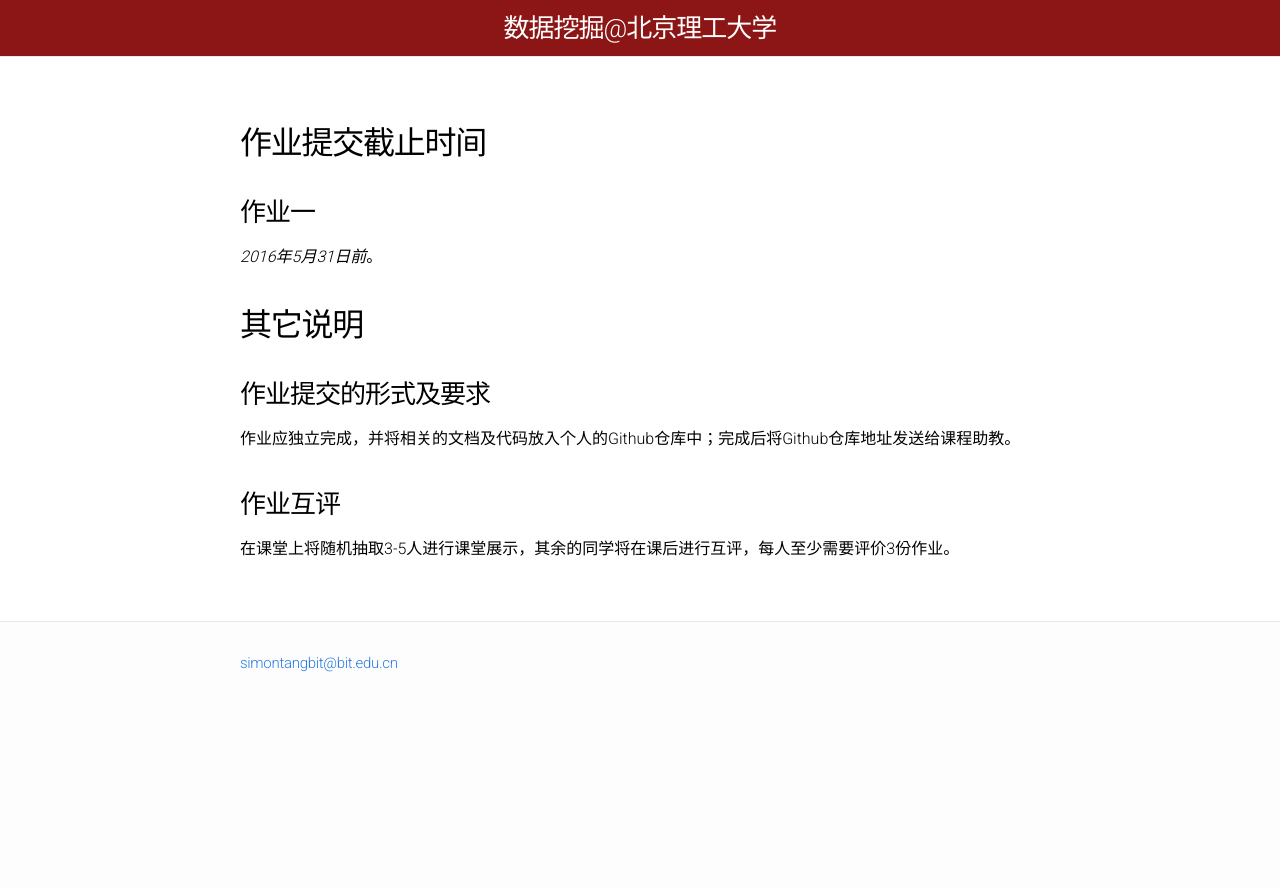
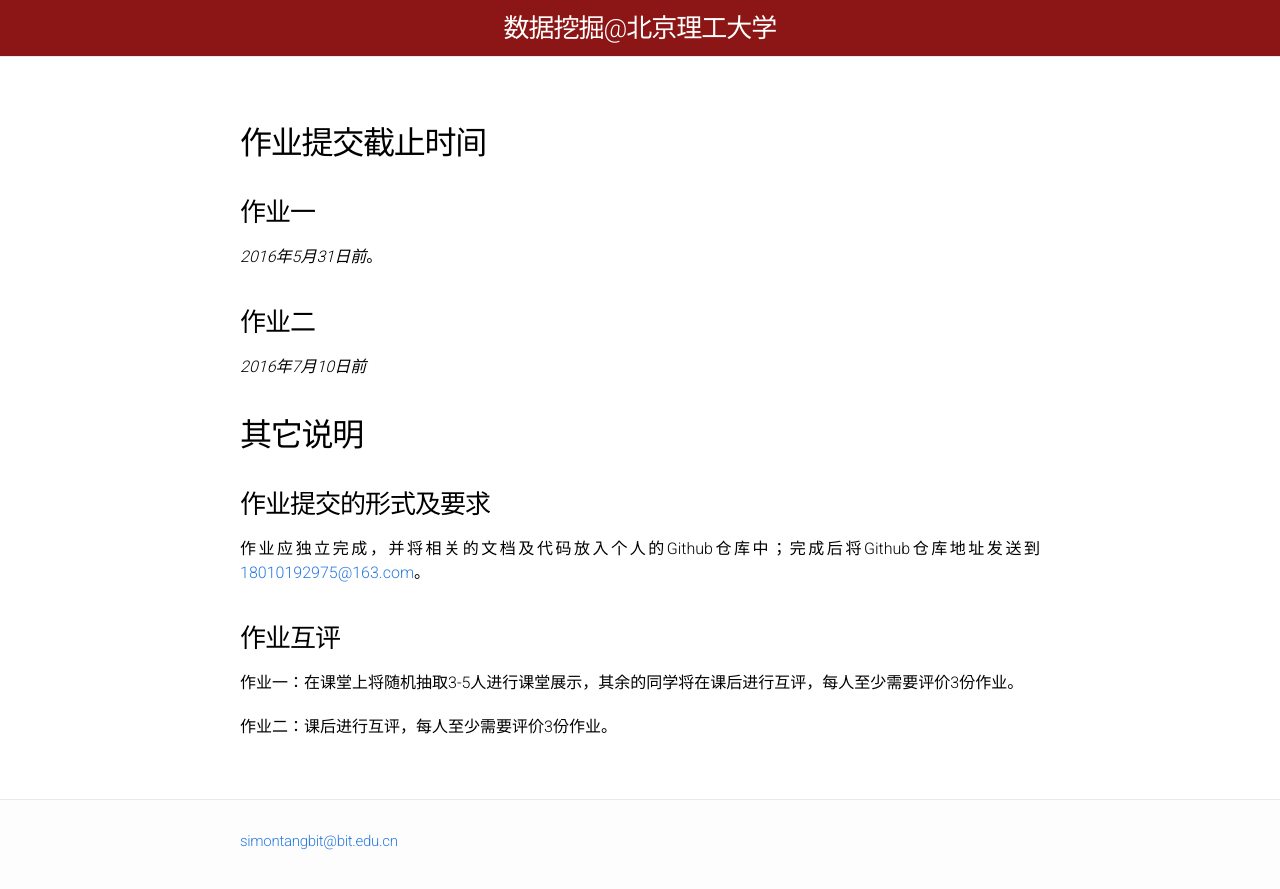
Before and after one commit to BITDM/bitdm.github.io, a Jekyll site: the page built from 2016/assignments/assignment_submit.md, in a window 1280 px wide. Shown: the top 889 px of the page. Built offline with Jekyll 4.4.1, drawn with Linux system fonts in a browser that asks for light colours.

Commit message:
大作业2的内容及时间要求

```diff
--- a/2016/assignments/assignment_submit.md
+++ b/2016/assignments/assignment_submit.md
@@ -10,12 +10,18 @@ permalink: /2016/assignment_submit/
 
 *2016年5月31日前*。
 
+### 作业二
+
+*2016年7月10日前*
+
 ## 其它说明
 
 ### 作业提交的形式及要求
 
-作业应独立完成，并将相关的文档及代码放入个人的Github仓库中；完成后将Github仓库地址发送给课程助教。
+作业应独立完成，并将相关的文档及代码放入个人的Github仓库中；完成后将Github仓库地址发送到<a href="mailto:18010192975@163.com">18010192975@163.com</a>。
 
 ### 作业互评
 
-在课堂上将随机抽取3-5人进行课堂展示，其余的同学将在课后进行互评，每人至少需要评价3份作业。
+作业一：在课堂上将随机抽取3-5人进行课堂展示，其余的同学将在课后进行互评，每人至少需要评价3份作业。
+
+作业二：课后进行互评，每人至少需要评价3份作业。
```
Also changed, not shown: 2016/assignments/assignment1_review.md (+1 -1 lines), 2016/assignments/assignments2.md (added, +30 -0 lines), index.html (+6 -1 lines).
